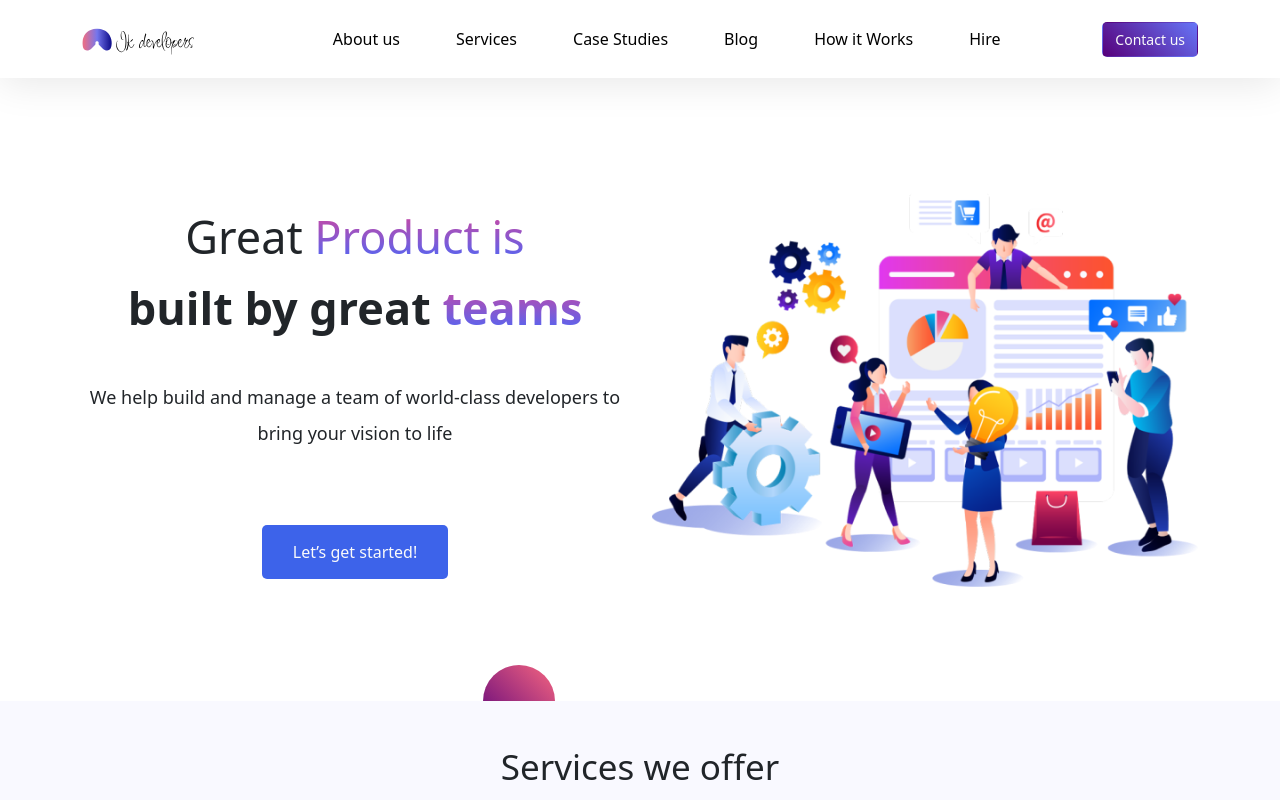
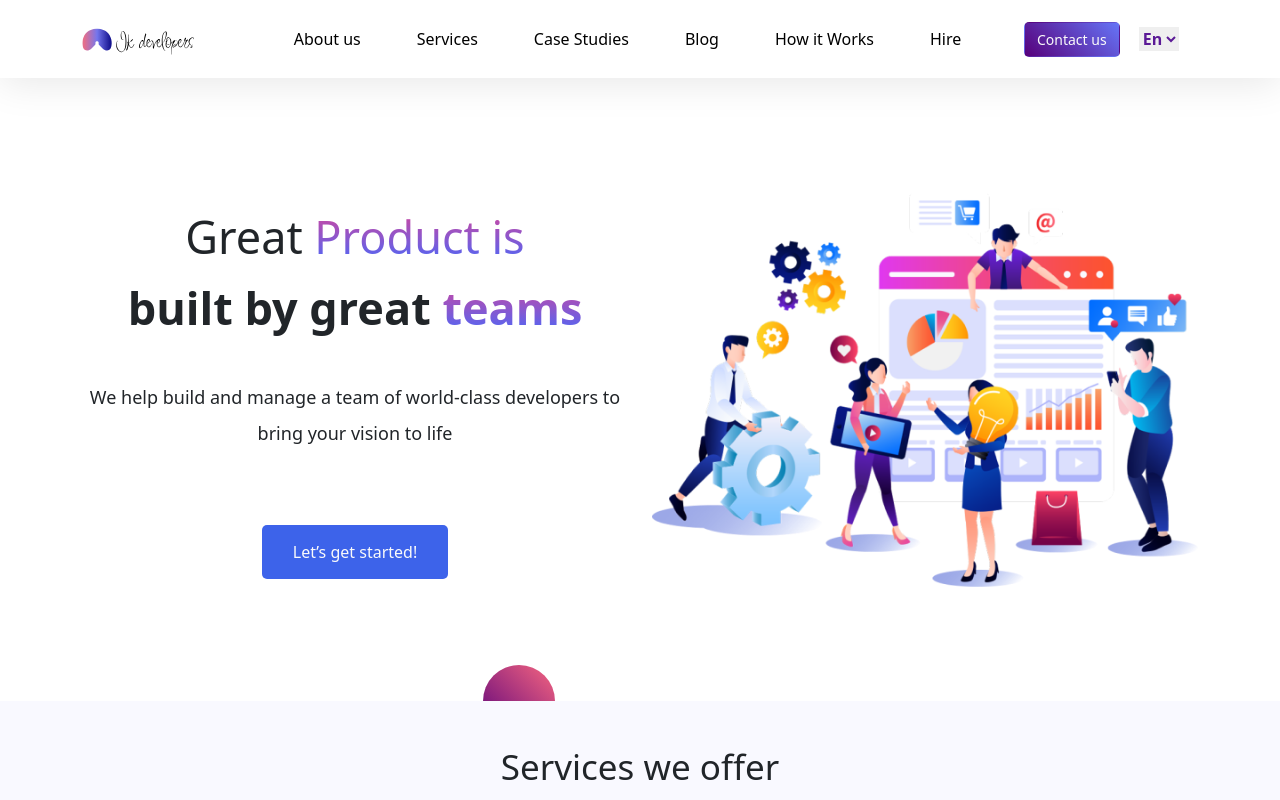
Before and after one commit to sarahmhd/freelance-task, a React (Create React App) app: page / in a window 1280 px wide. Shown: the top 800 px of the page. Built offline with nearby package versions, Linux system fonts and the light colour scheme; the HTML template or start-up script is replaced by a standard one.

Commit message:
select lang

```diff
--- a/package.json
+++ b/package.json
@@ -10,6 +10,7 @@
     "react": "^18.2.0",
     "react-dom": "^18.2.0",
     "react-hash-link": "^1.0.2",
+    "react-i18next": "^13.5.0",
     "react-icons": "^4.12.0",
     "react-rating-stars-component": "^2.2.0",
     "react-router-dom": "^6.19.0",
--- a/src/components/header/Header.jsx
+++ b/src/components/header/Header.jsx
@@ -1,11 +1,21 @@
+import "./header.css";
+
+import React, { useState } from "react";
+
 import { HashLink } from "react-router-hash-link";
 import { Link } from "react-router-dom";
-import React from "react";
 import logo from "../../assets/imgs/Logo.svg";
 
-import "./header.css";
+const Header = () => {
+  const [lang, setLang] = useState("");
+  const [direction, setDirection] = useState("");
 
-const Header = () => {
+  const changeDirection = (e) => {
+    setLang(e.target.value);
+    document.documentElement.dir = lang === "ar" ? "ltr" : "rtl";
+    console.log(document.documentElement.dir, e.target.value);
+  };
+
   return (
     <nav className="navbar navbar-expand-lg">
       <div className="container">
@@ -57,6 +67,10 @@ const Header = () => {
             </li>
           </ul>
           <button className="btn contact_btn">Contact us</button>
+          <select name="lang" id="lang" onChange={changeDirection}>
+            <option value="en">En</option>
+            <option value="ar">ar</option>
+          </select>
         </div>
       </div>
     </nav>
--- a/src/components/header/header.css
+++ b/src/components/header/header.css
@@ -18,6 +18,25 @@
   background: linear-gradient(225deg, #6675f7 0%, #57007b 100%);
 }
 
+.navbar select {
+  margin: 0 1.2rem;
+  border: 0;
+  color: #5b1a96;
+  font-weight: bold;
+}
+
+.navbar select option {
+  padding: 10px;
+  background-color: #fff;
+  color: #57007b;
+  transition: 0.5s;
+}
+
+.navbar select option:checked {
+  background-color: #57007b;
+  color: #fff;
+}
+
 @media (max-width: 768px) {
   .navbar ul {
     padding: 0.5rem 0;
```
Also changed, not shown: 1 other file (tests, documents, lock files or other folders).
